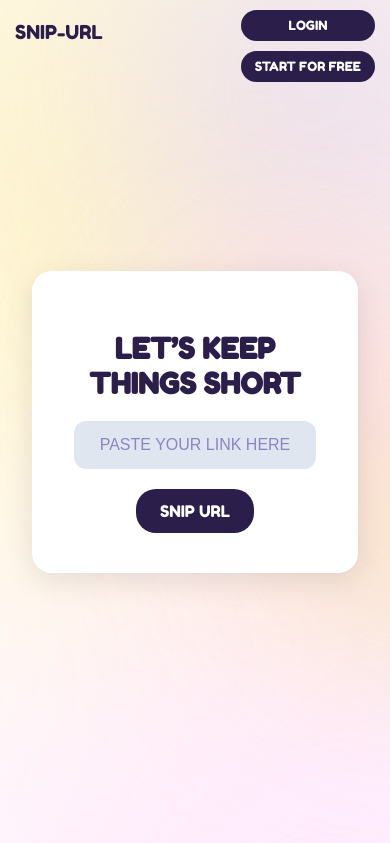
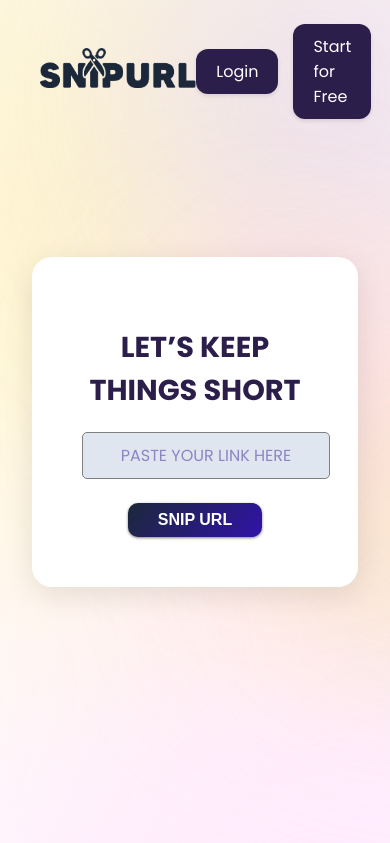
Before and after one commit to arabeladuran/snipurl, a PHP site: page /SnipURL/ in a window 390 px wide; the page is wider, and only the part inside the window is pictured. Shown: the top 843 px of that part. Run offline with PHP 8.4, Linux system fonts and the light colour scheme.

Commit message:
added bg

```diff
--- a/forgot-password.php
+++ b/forgot-password.php
@@ -101,10 +101,9 @@ if ($_SERVER["REQUEST_METHOD"] === "POST") {
                     </div>
 
                     <div class="d-grid pt-2">
-                        <button class="btn-send" class="btn btn-primary">Send</button>
+                        <button class="btn-send" class="btn btn-primary">Reset</button>
                 </form>
             </div>
-        </div>
         </div>
     </main>
 </body>
--- a/index.php
+++ b/index.php
@@ -1,22 +1,18 @@
-<?php
-    session_start();
-    if(isset($_SESSION["user_id"])) {
-        header("Location: dashboard.php");
-        exit;
-    }
-?>
-
 <!DOCTYPE html>
 <html lang="en">
+
 <head>
   <meta charset="UTF-8" />
   <meta name="viewport" content="width=device-width, initial-scale=1.0" />
   <title>Snip URL</title>
-  <link href="https://fonts.googleapis.com/css2?family=Fredoka+One&display=swap" rel="stylesheet" />
+  <link rel="preconnect" href="https://fonts.googleapis.com">
+  <link rel="preconnect" href="https://fonts.gstatic.com" crossorigin>
+  <link href="https://fonts.googleapis.com/css2?family=Poppins:wght@300;400;500;600;700&display=swap" rel="stylesheet">
+
   <style>
     body {
       margin: 0;
-      font-family: 'Fredoka One', cursive;
+      font-family: 'Poppins', sans-serif;
       overflow: hidden;
       height: 100vh;
       display: flex;
@@ -26,8 +22,7 @@
       color: #2c1e4a;
     }
 
-    /*MESH BG KULAYS AND ANIMATION*/
-
+    /* Mesh Background */
     body::before {
       content: "";
       position: absolute;
@@ -36,26 +31,27 @@
       width: 200%;
       height: 200%;
       background: radial-gradient(circle at 30% 30%, #f9e3b4, transparent 40%),
-                  radial-gradient(circle at 70% 40%, #e2d4f7, transparent 40%),
-                  radial-gradient(circle at 50% 70%, #fcd6e8, transparent 40%),
-                  radial-gradient(circle at 80% 80%, #cde7f9, transparent 40%);
+        radial-gradient(circle at 70% 40%, #e2d4f7, transparent 40%),
+        radial-gradient(circle at 50% 70%, #fcd6e8, transparent 40%),
+        radial-gradient(circle at 80% 80%, #cde7f9, transparent 40%);
       animation: meshMove 20s ease-in-out infinite;
       z-index: -1;
       filter: blur(80px);
     }
 
     @keyframes meshMove {
-      0%, 100% {
+
+      0%,
+      100% {
         transform: translate(0%, 0%) scale(1);
         filter: blur(80px) brightness(1);
       }
+
       50% {
         transform: translate(12%, 12%) scale(1.15);
         filter: blur(85px) brightness(1.1);
       }
     }
-
-    /*KULAY NG MGA BLOB AND ANIMATION*/
 
     .blob {
       position: absolute;
@@ -64,8 +60,7 @@
       border-radius: 50%;
       filter: blur(100px);
       opacity: 0.7;
-      animation: moveBlobs 15s cubic-bezier(0.4, 0, 0.2, 1) infinite;
-      animation-direction: alternate;
+      animation: moveBlobs 15s cubic-bezier(0.4, 0, 0.2, 1) infinite alternate;
       z-index: -1;
     }
 
@@ -73,7 +68,6 @@
       background: #e2d4f7;
       top: 10%;
       left: 10%;
-      animation-delay: 0s;
     }
 
     .blob2 {
@@ -91,81 +85,90 @@
     }
 
     @keyframes moveBlobs {
-      0% {
+
+      0%,
+      100% {
         transform: scale(1) translate(0, 0) rotate(0deg);
         opacity: 0.7;
       }
+
       25% {
         transform: scale(1.3) translate(80px, -40px) rotate(15deg);
         opacity: 0.85;
       }
+
       50% {
         transform: scale(1.5) translate(100px, -80px) rotate(0deg);
         opacity: 0.7;
       }
+
       75% {
         transform: scale(1.3) translate(80px, -40px) rotate(-15deg);
         opacity: 0.85;
       }
-      100% {
-        transform: scale(1) translate(0, 0) rotate(0deg);
-        opacity: 0.7;
-      }
-    }
-
-    /*PRA SA PINAKA LANDING PAGE*/
-    .logo {
-      position: fixed;
-      top: 20px;
-      left: 30px;
-      font-size: 1.4rem;
-      color: #2c1e4a;
-      z-index: 999;
     }
 
     .container {
       text-align: center;
       position: relative;
       padding: 2rem;
-      box-sizing: border-box;
       display: flex;
       justify-content: center;
       align-items: center;
+      width: 100%;
       height: 100%;
-      width: 100%;
+      box-sizing: border-box;
     }
 
-
-    /*D2 NAKALAGAY MGA MAKIKITA MO PRA SA PASTE LINK*/
     .card {
       background: white;
       border-radius: 20px;
-      padding: 40px 30px;
+      padding: 50px;
       box-shadow: 0 8px 30px rgba(0, 0, 0, 0.1);
-      width: 90vw;
-      max-width: 500px;
-      margin: 2rem auto
+      width: 95vw;
+      max-width: 600px;
     }
+
 
     .card h1 {
       font-size: 2.5rem;
       margin-bottom: 20px;
+      font-weight: 900;
     }
 
+
     input[type="url"] {
-      width: 80%;
-      padding: 15px;
-      border: none;
-      border-radius: 12px;
-      background: #dfe6f0;
+      font-family: 'Poppins', sans-serif;
+      max-width: 400px;
+      width: 100%;
+      padding: 10px;
       color: #2c1e4a;
+      border-radius: 5px;
+      border: 2px solid transparent;
+      background-color: #dfe6f0;
       font-size: 1rem;
-      margin-bottom: 20px;
       text-align: center;
+      transition: all 0.3s ease;
+      margin-bottom: 24px;
     }
+
+    input[type="url"]:focus {
+      outline: none;
+      background-image: linear-gradient(120deg, white, #cdb4db);
+      /* fallback for var(--purp) */
+      border-image: linear-gradient(120deg, #2c1e4a, #a08bd0);
+      /* fallback for var(--black), var(--purp2) */
+      border-image-slice: 1;
+      box-shadow: 0 0px 5px #a08bd0;
+    }
+
 
     input::placeholder {
       color: #8c84c4;
+    }
+
+    a {
+      text-decoration: none;
     }
 
     .btn {
@@ -173,64 +176,69 @@
       color: white;
       border: none;
       padding: 12px 24px;
-      border-radius: 20px;
+      border-radius: 10px;
       font-size: 1rem;
       cursor: pointer;
-      transition: background 0.3s;
-      font-family: 'Fredoka One', cursive;
+      transition: transform 0.2s ease;
     }
 
     .btn:hover {
       background: #49366d;
+      transform: scale(1.1);
     }
 
-    /*KITA MO NMN SA NAME ETO YUNG MGA NASA TAAS*/
-    .top-buttons {
-      position: fixed;
-      top: 20px;
-      right: 30px;
-      z-index: 999;
-      display: flex;
-      flex-wrap: wrap;
-      gap: 10px;
+    #btn-snip {
+      padding: 8px 30px;
+      color: white;
+      font-weight: 800;
+      border: none;
+      border-radius: 10px;
+      box-shadow: 0 1px 3px grey;
+      background-image: linear-gradient(130deg, #1b283a, #3113a8);
+
+      transition: ease 0.2s;
     }
 
-    .top-buttons button {
-      background: #2c1e4a;
-      color: white;
-      border: none;
-      padding: 10px 18px;
-      border-radius: 20px;
-      font-size: 0.9rem;
-      cursor: pointer;
-      transition: background 0.3s;
-      font-family: 'Fredoka One', cursive;
+    .navbar {
+      display: flex;
+      justify-content: space-between;
+      align-items: center;
+      padding: 24px 40px;
+      font-family: 'Poppins', sans-serif;
+      max-width: 1283px;
+      margin: auto;
+      position: fixed;
+      top: 0;
+      left: 0;
+      right: 0;
+      z-index: 999;
     }
 
-    .top-buttons button:hover {
-      background: #49366d;
+    .nav-logo img {
+      height: 40px;
+      transition: transform 0.3s ease;
     }
 
-    /* ✅ RESPONSIVE MEDIA QUERIES */
+    .nav-logo:hover img {
+      transform: scale(1.1);
+    }
+
+    .nav-right {
+      display: flex;
+      align-items: center;
+      gap: 15px;
+    }
+
+    .navbar .btn {
+      padding: 10px 20px;
+      border-radius: 12px;
+      box-shadow: 0 2px 4px rgba(0, 0, 0, 0.1);
+    }
+
+
     @media (max-width: 600px) {
       .card h1 {
         font-size: 1.8rem;
-      }
-
-      .logo {
-        font-size: 1.2rem;
-        left: 15px;
-      }
-
-      .top-buttons {
-        top: 10px;
-        right: 15px;
-        flex-direction: column;
-      }
-
-      .top-buttons button {
-        font-size: 0.8rem;
-        padding: 8px 14px;
       }
 
       .blob {
@@ -239,38 +247,32 @@
         filter: blur(80px);
       }
     }
-
   </style>
 </head>
+
 <body>
   <div class="blob blob1"></div>
   <div class="blob blob2"></div>
   <div class="blob blob3"></div>
 
-  <div class="logo">SNIP-URL</div>
-  <div class="top-buttons">
-    <button id="loginBut">LOGIN</button>
-    <button id="signupBut">START FOR FREE</button>
-  </div>
+  <nav class="navbar">
+    <a href="index.php" class="nav-logo">
+      <img src="assets/logo.png" alt="SnipURL Logo">
+    </a>
+    <div class="nav-right">
+      <a href="login.php" class="btn">Login</a>
+      <a href="signup.php" class="btn">Start for Free</a>
+    </div>
+  </nav>
+
   <div class="container">
     <div class="card">
       <h1>LET’S KEEP THINGS SHORT</h1>
-      <input type="url" placeholder="PASTE YOUR LINK HERE" />
+      <input type="url" style="border: 1px solid gray;" placeholder="PASTE YOUR LINK HERE" />
       <br />
-      <button class="btn" id="snipBut">SNIP URL</button>
+      <button class="btn" id="btn-snip">SNIP URL</button>
     </div>
   </div>
-  <script>
-    document.getElementById("snipBut").addEventListener("click", function () {
-      window.location.href = "login.php";
-    });
-    document.getElementById("loginBut").addEventListener("click", function () {
-      window.location.href = "login.php";
-    });
-    document.getElementById("signupBut").addEventListener("click", function () {
-      window.location.href = "signup.php";
-    });
-  </script>
+</body>
 
-</body>
 </html>
--- a/reset-password.php
+++ b/reset-password.php
@@ -139,7 +139,9 @@ if ($_SERVER["REQUEST_METHOD"] === "POST") {
                         <button class="btn-send">Change Password</button>
                     </div>
                 </form>
-
+                <div class="d-flex justify-content-center mb-2">
+                    <p>Already have an account? <a href="login.php" style="color: #977dff">Login</a></p>
+                </div>
             </div>
 
         </div>
--- a/styles/links.css
+++ b/styles/links.css
@@ -1,5 +1,3 @@
-@import url('https://fonts.googleapis.com/css2?family=Baloo+Bhaina+2:wght@400..800&family=Noto+Serif+KR:wght@200..900&display=swap');
-@import url('https://fonts.googleapis.com/css2?family=Baloo+Bhaina+2:wght@400..800&family=Noto+Serif+KR:wght@200..900&family=Nunito+Sans:ital,opsz,wght@0,6..12,200..1000;1,6..12,200..1000&family=Poppins:ital,wght@0,100;0,200;0,300;0,400;0,500;0,600;0,700;0,800;0,900;1,100;1,200;1,300;1,400;1,500;1,600;1,700;1,800;1,900&display=swap');
 @import url('https://fonts.googleapis.com/css2?family=Baloo+Bhaina+2:wght@400..800&family=Noto+Serif+KR:wght@200..900&family=Nunito+Sans:ital,opsz,wght@0,6..12,200..1000;1,6..12,200..1000&family=Poppins:ital,wght@0,100;0,200;0,300;0,400;0,500;0,600;0,700;0,800;0,900;1,100;1,200;1,300;1,400;1,500;1,600;1,700;1,800;1,900&display=swap');
 :root {
     --purp2: #977dff;
```
